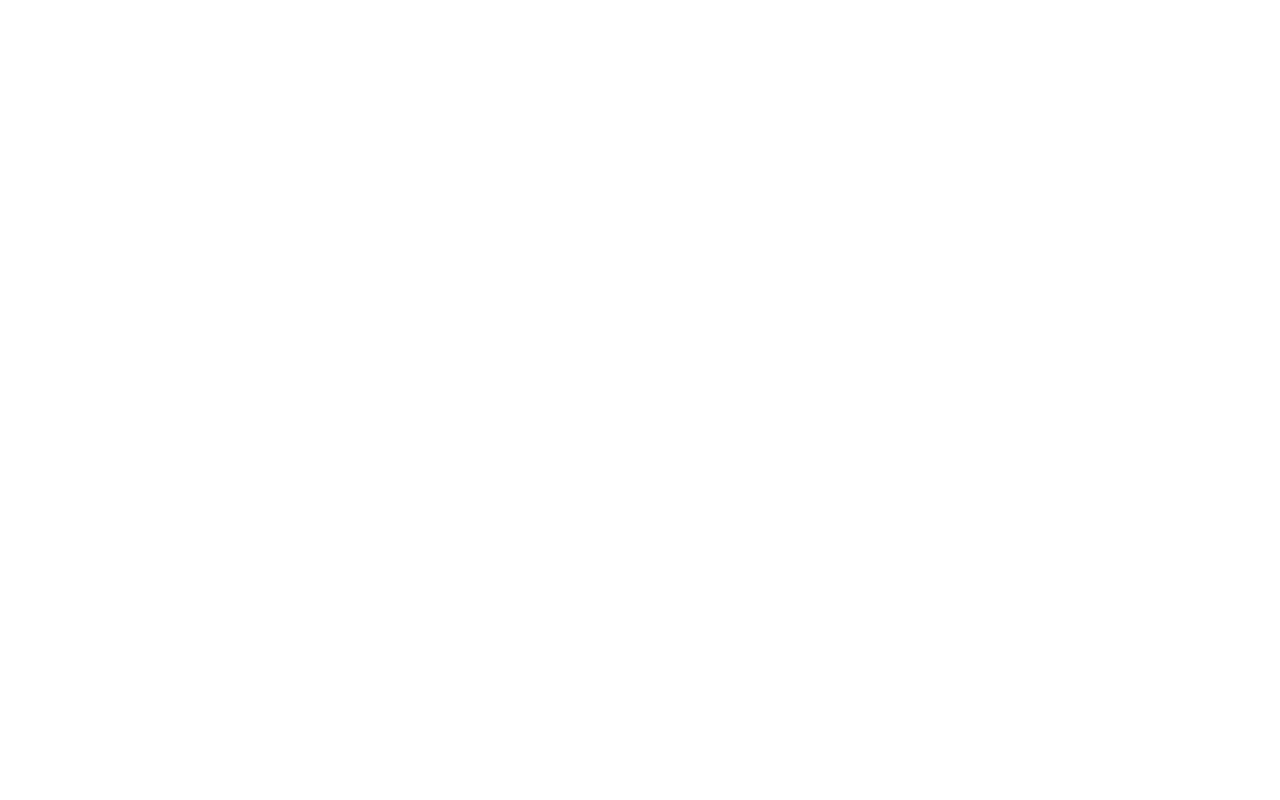
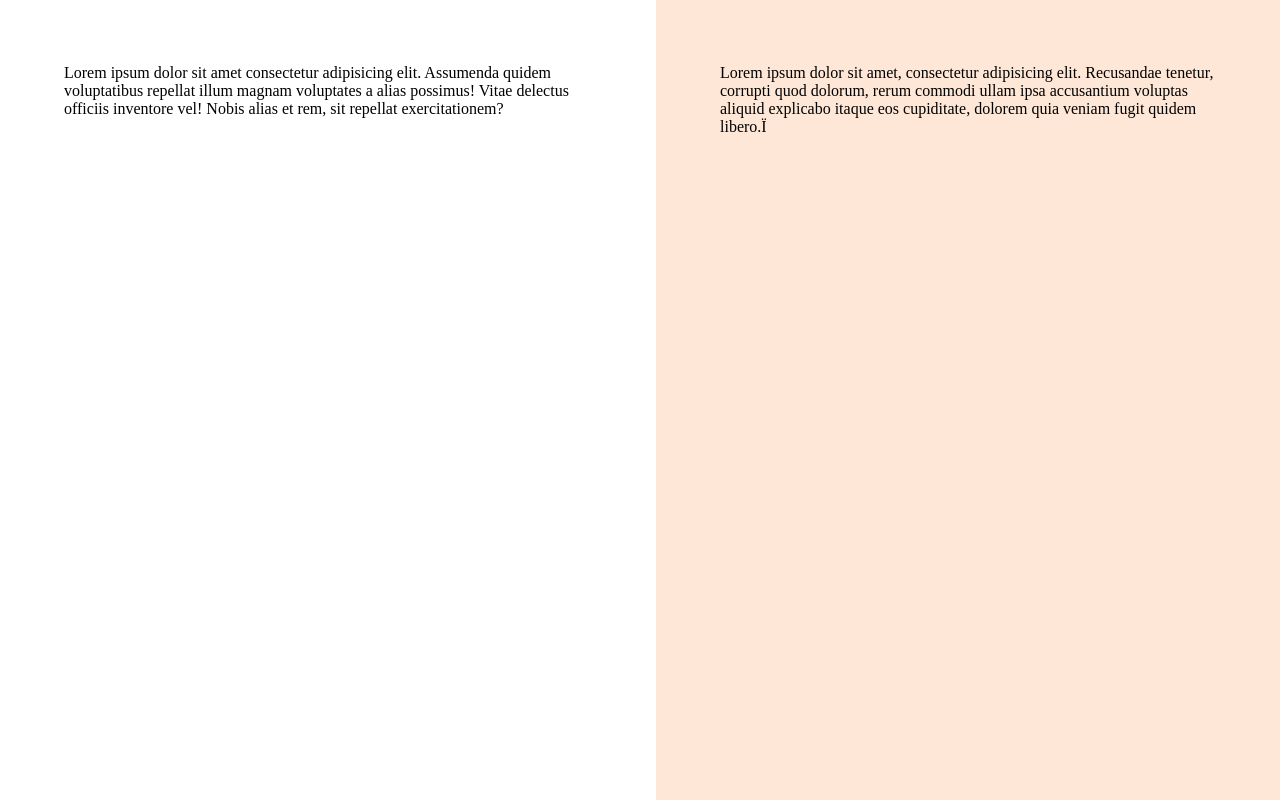
Before and after one commit to DaviRestani/formulario_matricula, a plain HTML site: page index.html in a window 1280 px wide. Drawn offline with Linux system fonts and the light colour scheme; a web font is replaced by a local one.

Commit message:
layout css

```diff
--- a/index.html
+++ b/index.html
@@ -15,7 +15,21 @@
 </head>
 
 <body>
+    <div id="app">
+        <main>
+            <div class="main-container">Lorem ipsum dolor sit amet consectetur adipisicing elit. Assumenda quidem
+                voluptatibus repellat illum magnam voluptates a alias possimus! Vitae delectus officiis inventore vel!
+                Nobis alias et rem, sit repellat exercitationem?</div>
+        </main>
 
+        <aside>
+            <div class="aside-container">
+                Lorem ipsum dolor sit amet, consectetur adipisicing elit. Recusandae tenetur, corrupti quod dolorum,
+                rerum commodi ullam ipsa accusantium voluptas aliquid explicabo itaque eos cupiditate, dolorem quia
+                veniam fugit quidem libero.Ï
+            </div>
+        </aside>
+    </div>
 </body>
 
 </html>
--- a/styles/global.css
+++ b/styles/global.css
@@ -1,3 +1,9 @@
+* {
+    margin: 0;
+    padding: 0;
+    box-sizing: border-box;
+}
+
 :root {
     --font-family: 'Poppins', sans-serif;
     --text: 400 1rem/1.5 var(--font-family);
@@ -15,3 +21,7 @@
     --stroke-hightlight: #F3541C;
     --semantic-error: #DC2626;
 }
+
+body {
+    overflow: hidden;
+}
--- a/styles/index.css
+++ b/styles/index.css
@@ -1 +1,2 @@
 @import url(global.css);
+@import url(layout.css);
--- /dev/null
+++ b/styles/layout.css
@@ -0,0 +1,26 @@
+#app {
+    display: grid;
+    grid-template-columns: 51.25% 48.75%;
+
+    height: 100vh;
+    overflow: hidden;
+}
+
+main {
+    overflow: auto;
+    padding: 4rem;
+
+    & .main-container {
+        max-width: 33rem;
+        margin-left: auto;
+    }
+}
+
+aside {
+    background-color: var(--surface-secondary);
+    padding: 4rem;
+
+    & .aside-container{
+        max-width: 31rem;
+    }
+}
```
